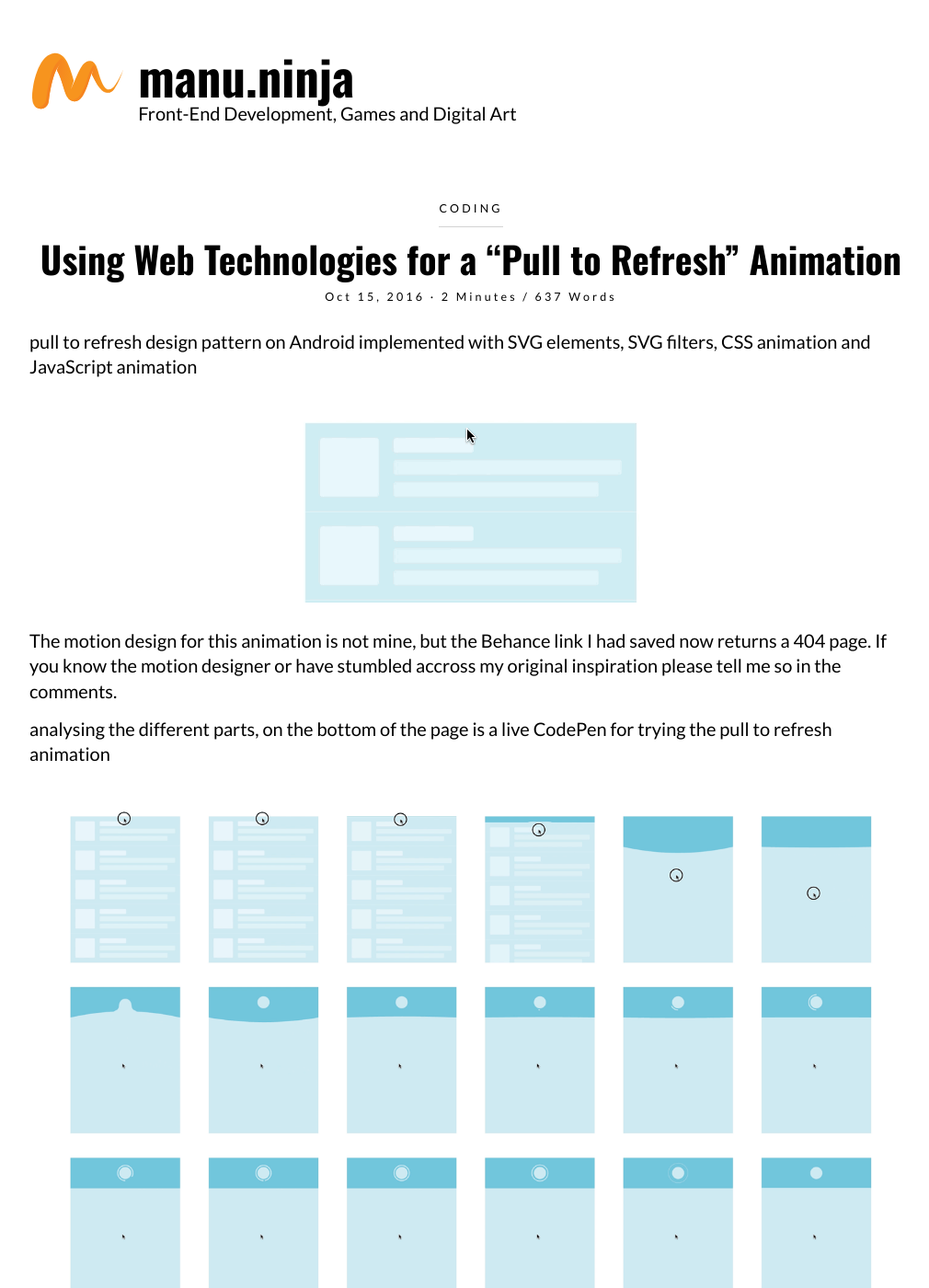
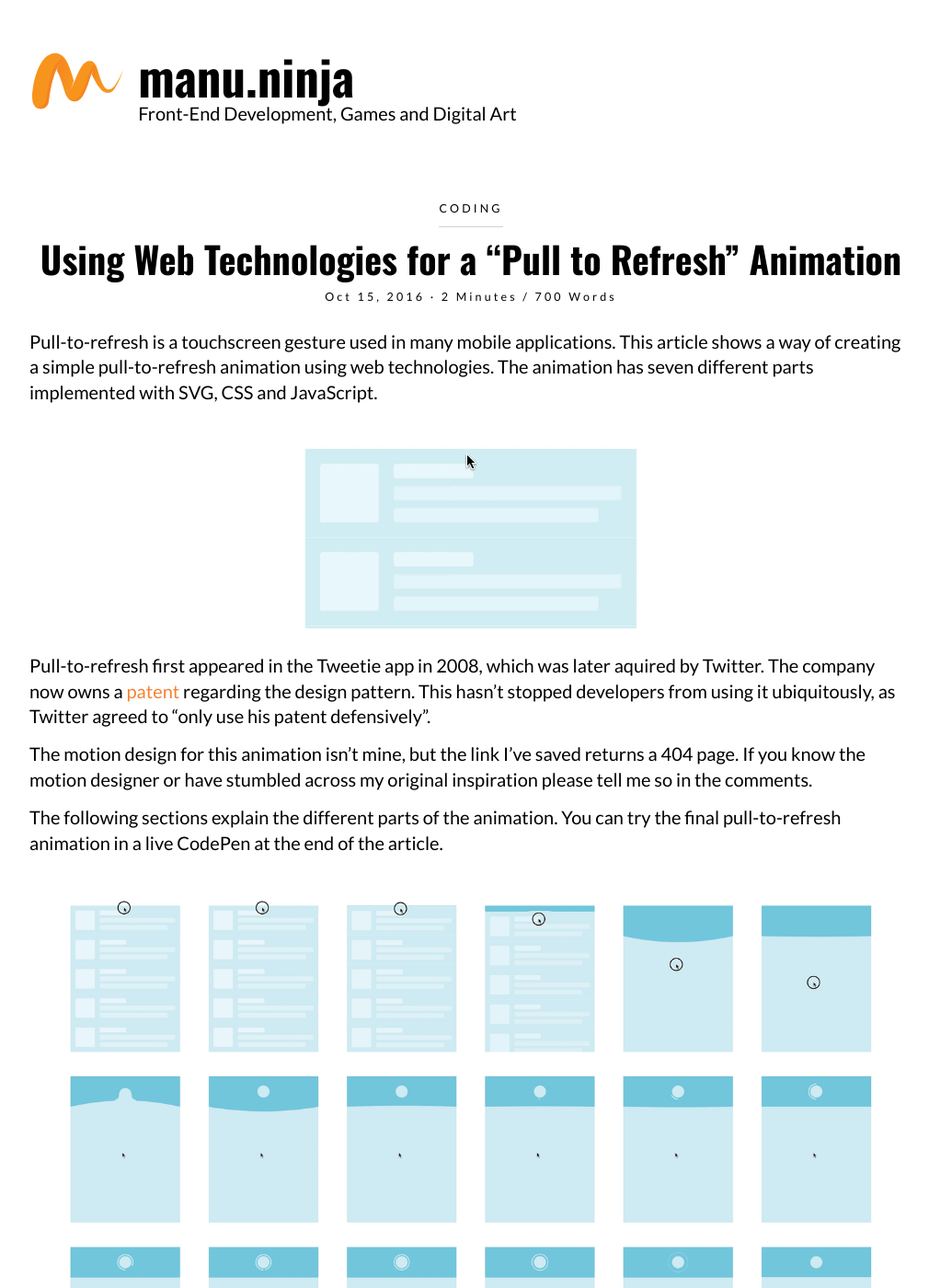
Before and after one commit to Lorti/manu.ninja, a Jekyll site: the page built from _posts/2016-10-15-using-web-technologies-for-a-pull-to-refresh-animation.md, in a window 1280 px wide and 1400 px high. Shown: the whole window at 92% size, without its empty margins (128-1138 px from the left). Built offline with Jekyll 4.4.1, drawn with Linux system fonts in a browser that asks for light colours; nearby versions of some CDN libraries; comment, search, counter and statistics services are not loaded.

Commit message:
introduction finished

```diff
--- a/_posts/2016-10-15-using-web-technologies-for-a-pull-to-refresh-animation.md
+++ b/_posts/2016-10-15-using-web-technologies-for-a-pull-to-refresh-animation.md
@@ -7,13 +7,15 @@ sharing: true
 thumbnail: /images/pull-to-refresh.png
 ---
 
-pull to refresh design pattern on Android implemented with SVG elements, SVG filters, CSS animation and JavaScript animation
+Pull-to-refresh is a touchscreen gesture used in many mobile applications. This article shows a way of creating a simple pull-to-refresh animation using web technologies. The animation has seven different parts implemented with SVG, CSS and JavaScript.
 
 ![](/images/pull-to-refresh.gif)
 
-The motion design for this animation is not mine, but the Behance link I had saved now returns a 404 page. If you know the motion designer or have stumbled accross my original inspiration please tell me so in the comments.
+Pull-to-refresh first appeared in the Tweetie app in 2008, which was later aquired by Twitter. The company now owns a [patent](https://www.google.com/patents/US20100199180) regarding the design pattern. This hasn't stopped developers from using it ubiquitously, as Twitter agreed to "only use his patent defensively".
 
-analysing the different parts, on the bottom of the page is a live CodePen for trying the pull to refresh animation
+The motion design for this animation isn't mine, but the link I've saved returns a 404 page. If you know the motion designer or have stumbled across my original inspiration please tell me so in the comments.
+
+The following sections explain the different parts of the animation. You can try the final pull-to-refresh animation in a live CodePen at the end of the article.
 
 ![](/images/pull-to-refresh.png)
 
```
